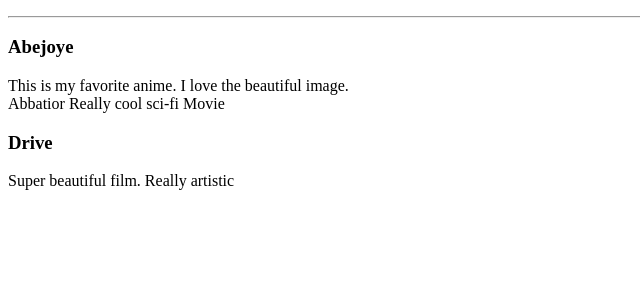
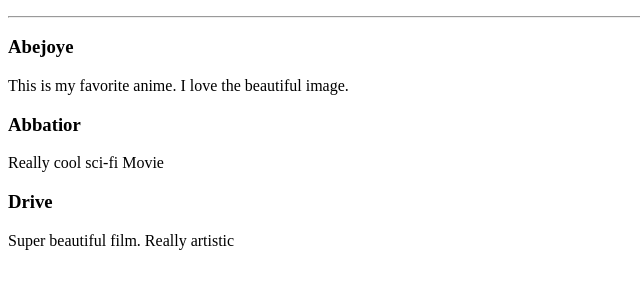
Before and after one commit to Jumsy360/Projects, a plain HTML site: page index2.html in a window 1280 px wide. Shown: the part 105-394 px from the top of the page, without its empty margins (0-640 px from the left). Drawn offline with Linux system fonts and the light colour scheme.

Commit message:
Fix HTML structure and correct header tags

```diff
--- a/index2.html
+++ b/index2.html
@@ -12,7 +12,7 @@
 <h3>Abejoye</h3>
 This is my favorite anime. I love the beautiful image.
 <br>
-<h>Abbatior</h3>
+<h3>Abbatior</h3>
 Really cool sci-fi Movie
 <br>
 <h3>Drive</h3>
```
